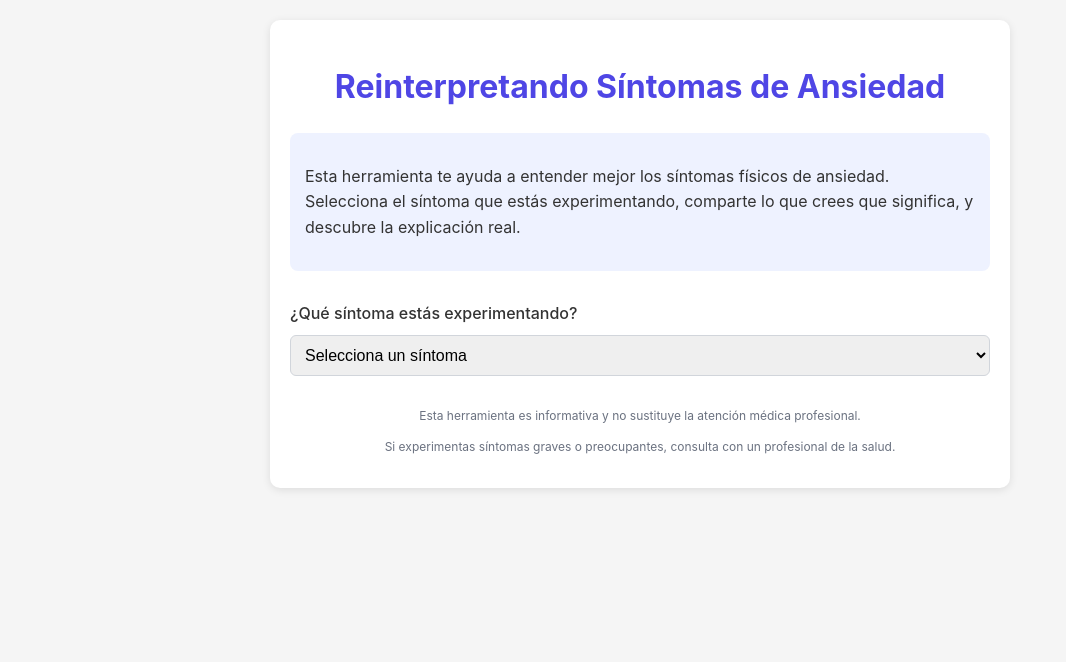
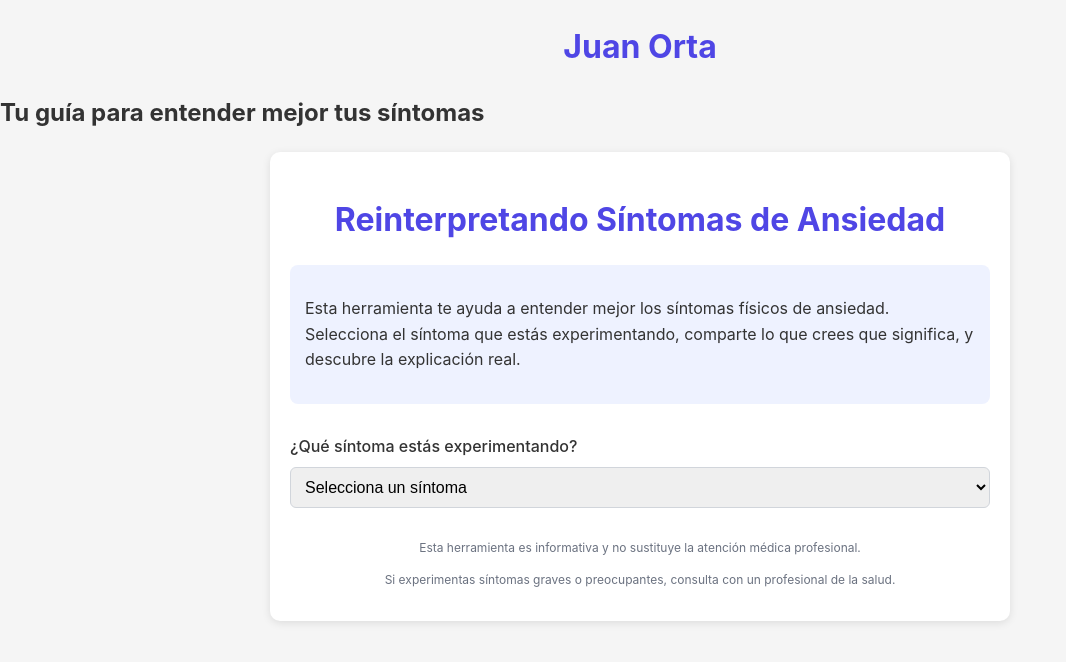
Before and after one commit to JuanWalden/ansi, a plain HTML site: page index.html in a window 1280 px wide. Shown: the whole page, without its empty margins (0-1066 px from the left). Drawn offline with Linux system fonts and the light colour scheme.

Commit message:
Update index.html

```diff
--- a/index.html
+++ b/index.html
@@ -3,7 +3,9 @@
 <head>
     <meta charset="UTF-8">
     <meta name="viewport" content="width=device-width, initial-scale=1.0">
-    <title>App de Reinterpretación de Síntomas de Ansiedad</title>
+    <title>App del taller de Ansiedad del Centro Rol</title>
+    <h1>Juan Orta<h1>
+<h2>Tu guía para entender mejor tus síntomas</h2>
     <style>
         body {
             font-family: -apple-system, BlinkMacSystemFont, 'Segoe UI', Roboto, Oxygen, Ubuntu, Cantarell, 'Open Sans', 'Helvetica Neue', sans-serif;
```
